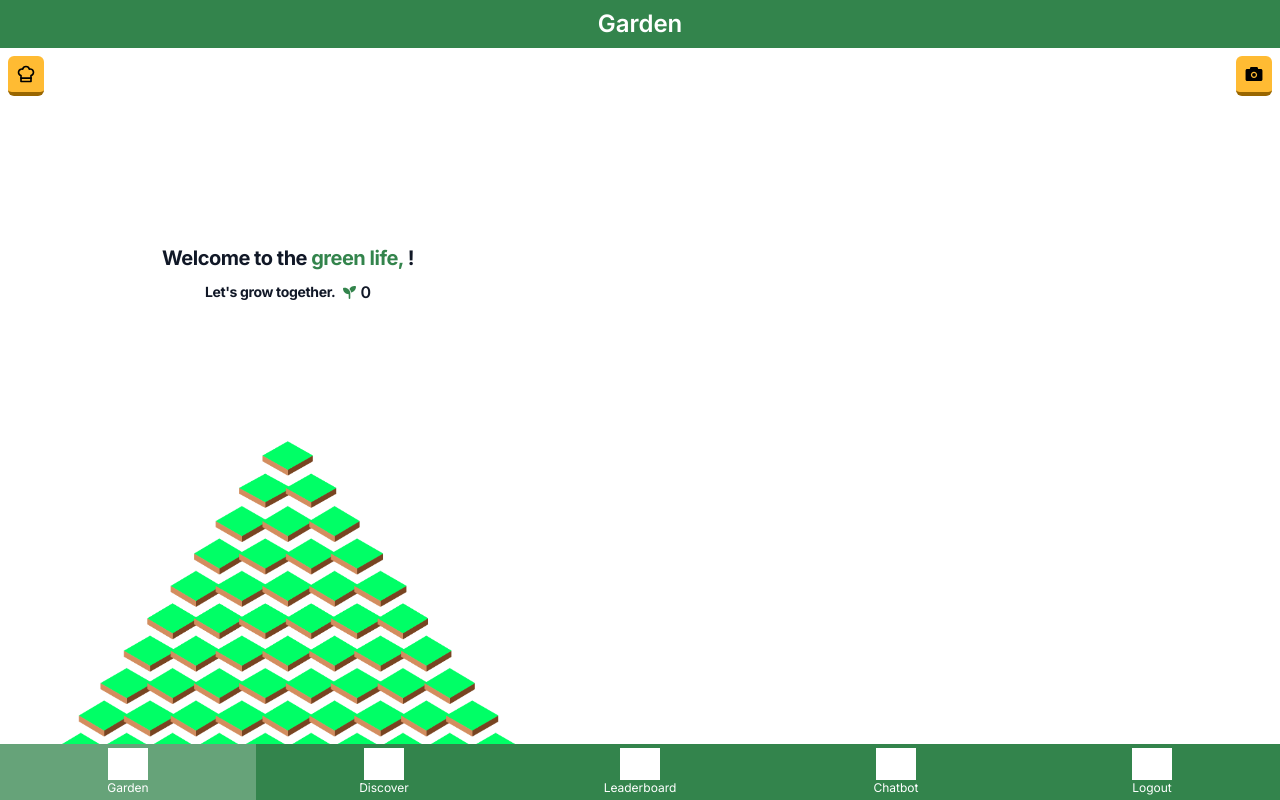
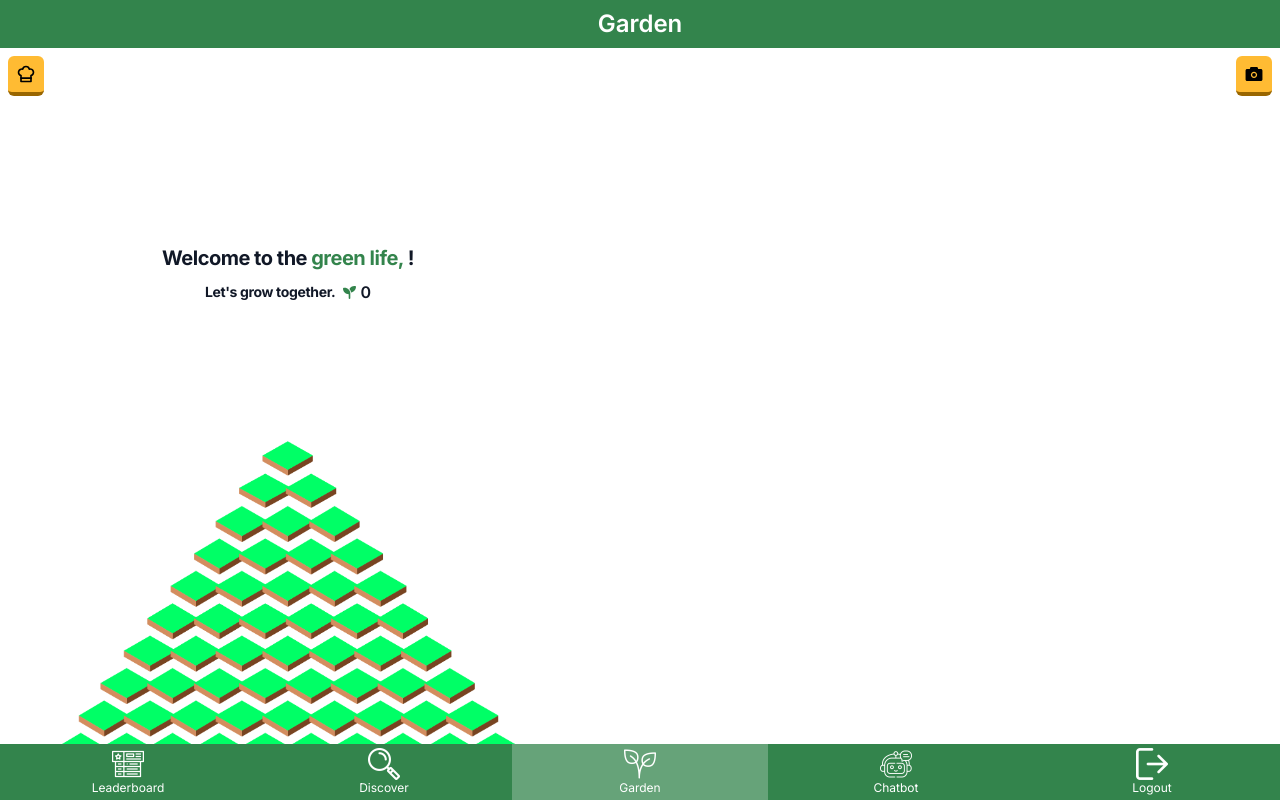
Before and after one commit to xaynezz/hacksingapore, a Next.js app: page /user/garden in a window 1280 px wide. Built offline with nearby package versions, Linux system fonts and the light colour scheme; no server answers; the database is empty.

Commit message:
footer change

```diff
--- a/components/Footer.tsx
+++ b/components/Footer.tsx
@@ -4,6 +4,7 @@ import React from "react";
 import Link from "next/link";
 import { supabase } from "@/config/dbConnect";
 import { usePathname, useRouter } from "next/navigation";
+import Image from "next/image";
 
 function Footer() {
     const router = useRouter();
@@ -22,16 +23,18 @@ function Footer() {
     };
     return (
         <ul className="flex h-14 w-full items-center justify-evenly bg-primary-400 text-white">
+
             <Link
-                href="/user/garden"
+                href="/user/leaderboard"
                 className={
                     "flex h-full w-1/5 flex-col items-center justify-between p-1" +
-                    (pathname.includes("/user/garden") ? " bg-primary-300" : "")
+                    (pathname === "/user/leaderboard" ? " bg-primary-300" : "")
                 }
             >
-                <div className="h-10 w-10 bg-white"></div>
-                <h1 className="text-xs">Garden</h1>
+                <div className = "h-18 w-18 flex items-center justify-center" ><img src="/images/leaderboard.png" className="h-8 w-8 invert "></img></div>
+                <h1 className="text-xs">Leaderboard</h1>
             </Link>
+
             <Link
                 href="/user/discover"
                 className={
@@ -41,19 +44,21 @@ function Footer() {
                         : "")
                 }
             >
-                <div className="h-10 w-10 bg-white"></div>
+                <div className = "h-10 w-10 flex items-center justify-center" ><img src="/images/magnifying-glass.png" className="h-8 w-8 invert "></img></div>
                 <h1 className="text-xs">Discover</h1>
             </Link>
+
             <Link
-                href="/user/leaderboard"
+                href="/user/garden"
                 className={
                     "flex h-full w-1/5 flex-col items-center justify-between p-1" +
-                    (pathname === "/user/leaderboard" ? " bg-primary-300" : "")
+                    (pathname.includes("/user/garden") ? " bg-primary-300" : "")
                 }
             >
-                <div className="h-10 w-10 bg-white"></div>
-                <h1 className="text-xs">Leaderboard</h1>
+                <div className = "h-12 w-12 flex items-center justify-center" ><img src="/images/plant.png" className="h-8 w-8 invert invert"></img></div>
+                <h1 className="text-xs">Garden</h1>
             </Link>
+
             <Link
                 href="/user/chatbot"
                 className={
@@ -61,14 +66,14 @@ function Footer() {
                     (pathname === "/user/chatbot" ? " bg-primary-300" : "")
                 }
             >
-                <div className="h-10 w-10 bg-white"></div>
+                <div className = "h-18 w-18 flex items-center justify-center" ></div><img src="/images/robot.png" className="h-8 w-8 invert "></img>
                 <h1 className="text-xs">Chatbot</h1>
             </Link>
             <button
                 onClick={logoutHandle}
                 className="flex h-full w-1/5 flex-col items-center justify-between p-1"
             >
-                <div className="h-10 w-10 bg-white"></div>
+                <div className = "h-10 w-10 flex items-center justify-center" ><img src="/images/logout.png" className="h-8 w-8 invert "></img></div>
                 <h1 className="text-xs">Logout</h1>
             </button>
         </ul>
```
